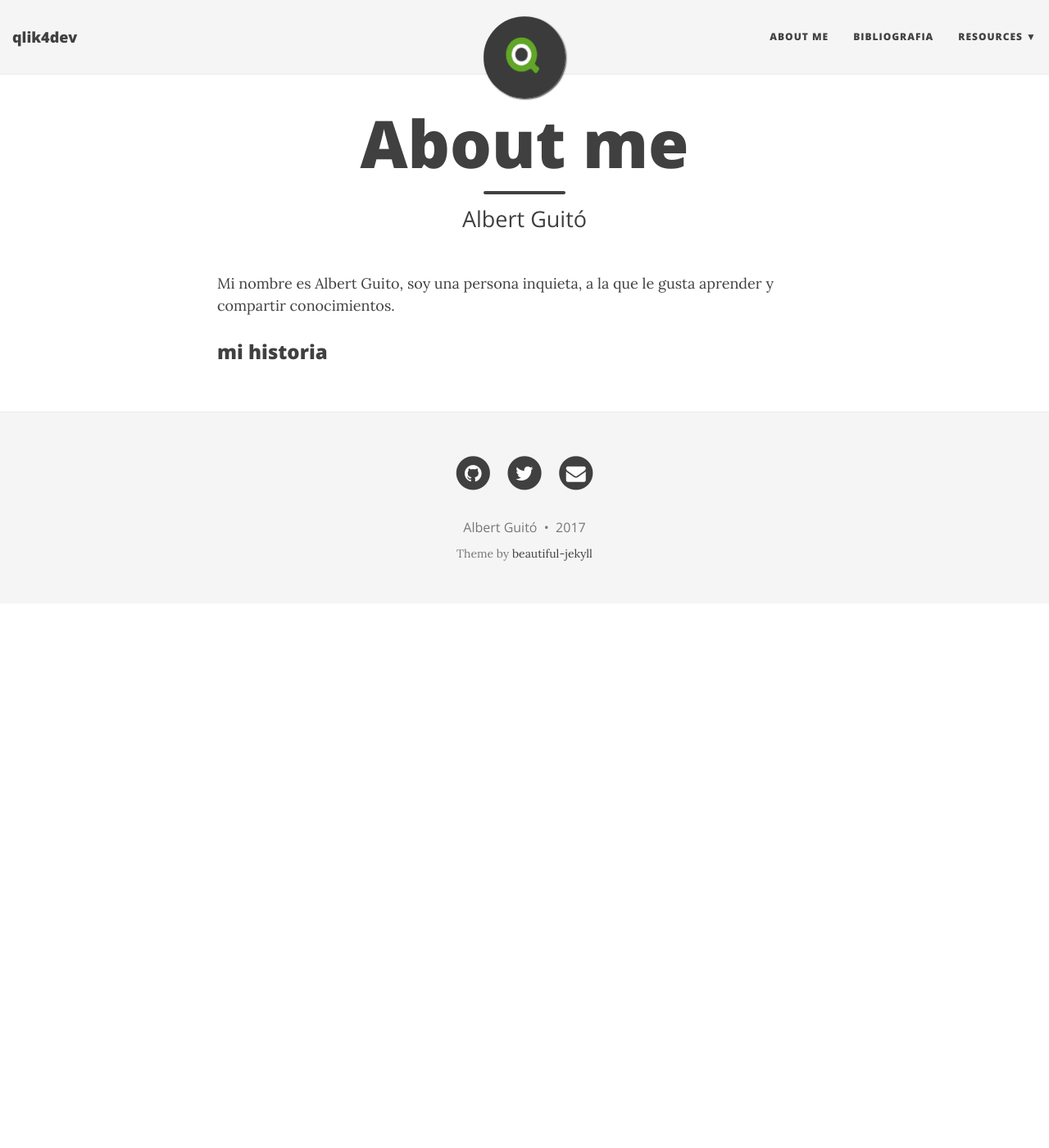
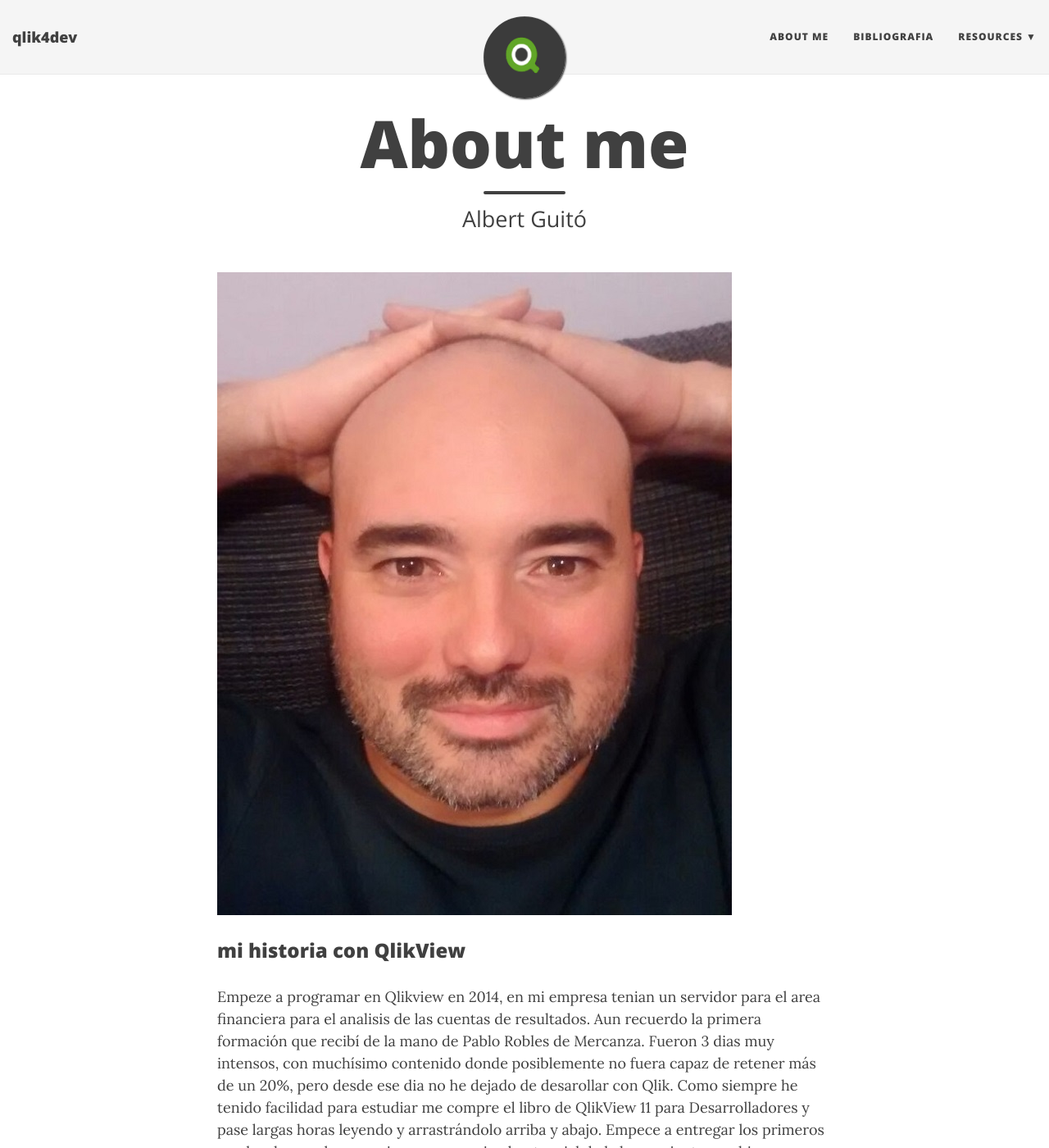
Before and after one commit to aguito/qlik4dev, a Jekyll site: the page built from aboutme.md, in a window 1280 px wide and 1400 px high. Shown: the whole window at 82% size. Built offline with Jekyll 4.4.1, drawn with Linux system fonts in a browser that asks for light colours; nearby versions of some CDN libraries; some of the changed text lies outside the part shown.

Commit message:
new post

```diff
--- a/aboutme.md
+++ b/aboutme.md
@@ -4,6 +4,18 @@
 subtitle: Albert Guitó
 ---
 
-Mi nombre es Albert Guito, soy una persona inquieta, a la que le gusta aprender y compartir conocimientos.
+[![Albert Guito]({{ site.url }}/img/me.jpg)]({{ site.url }}/img/me.jpg)
 
-### mi historia
+### mi historia con QlikView
+
+Empeze a programar en Qlikview en 2014, en mi empresa tenian un servidor para el area financiera para el analisis de las cuentas de resultados.
+Aun recuerdo la primera formación que recibí de la mano de Pablo Robles de Mercanza.
+Fueron 3 dias muy intensos, con muchísimo contenido donde posiblemente no fuera capaz de retener más de un 20%, pero desde ese dia no he dejado de desarollar con Qlik.
+Como siempre he tenido facilidad para estudiar me compre el libro de QlikView 11 para Desarrolladores y pase largas horas leyendo y arrastrándolo arriba y abajo.
+Empece a entregar los primeros cuadro de mando y en mi empresa  se vio el potencial de la herramienta y se hizo una firme apuesta por ella. A raíz de aqui se creo el primer
+equipo de tecnicos de qlikview en arvato Iberia. los principios fueron dificiles ya que empezamos casi de cero, establecimos los modelos de ETL para la integración de datos,
+las primeras plantillas de generadores, una layout corporativo, etc todo ellos con mucha ilusión pero con mucho esfuerzo pues el equipo era muy novel, nadie habia usado Qlik
+hasta el momento, por lo que debiamos aprender y decidir al mismo tiempo. Implementamos metodologia Agile, los daily scrum nos ayudaron muchisimo, sobretodo a compartir conocimiento,
+a cohesionar el equipo, en resumidas cuentas a avanzar.
+Por el camino hemos perdido tecnicos, sintoma que lo haciamos bien porque todos han continuado su camino
+desarrollando en Qlik pero en otras empresas.
```
Also changed, not shown: img/me-avatar-icon - copia.jpg (added), img/me.jpg (added).
